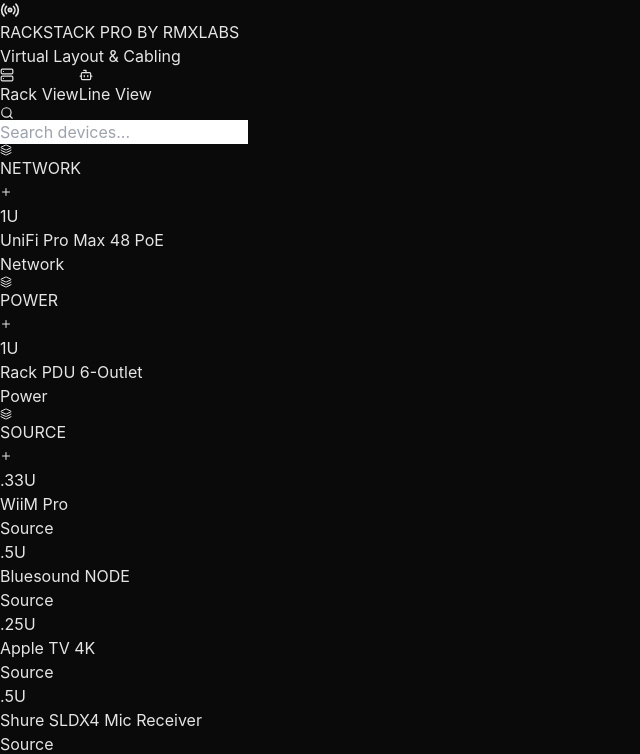
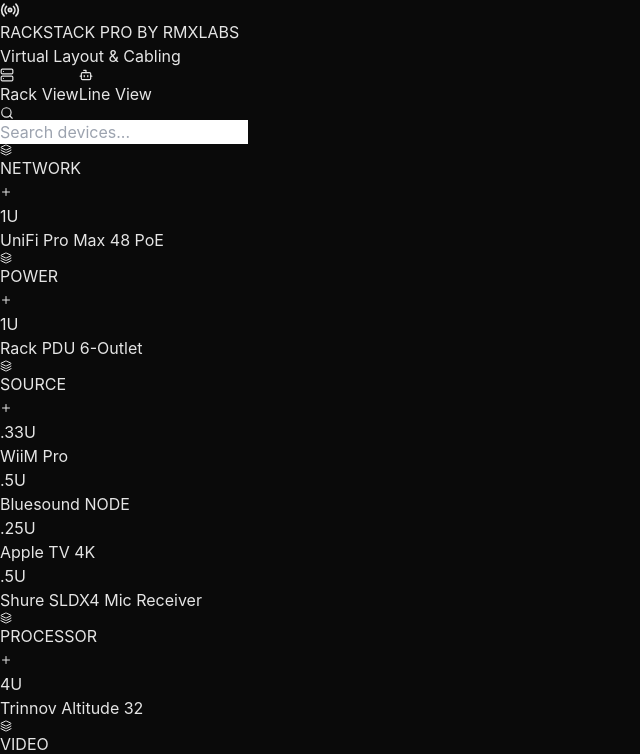
Before and after one commit to RomRMX/rackstack-pro, a React (Vite) app: page / in a window 1280 px wide. Shown: the top 754 px of the page, without its empty margins (0-640 px from the left). Built offline with nearby package versions, Linux system fonts and the light colour scheme; no server answers.

Commit message:
UI Cleanup: Remove redundant sidebar category labels

```diff
--- a/src/features/Library/LibraryPanel.jsx
+++ b/src/features/Library/LibraryPanel.jsx
@@ -104,7 +104,6 @@
                                         </div>
                                         <div className="flex-1 min-w-0">
                                             <div className="text-xs font-bold text-gray-300 truncate group-hover:text-white">{t.name}</div>
-                                            <div className="text-[9px] text-gray-500">{t.subcat || t.category}</div>
                                         </div>
                                     </div>
                                 ))}
```
